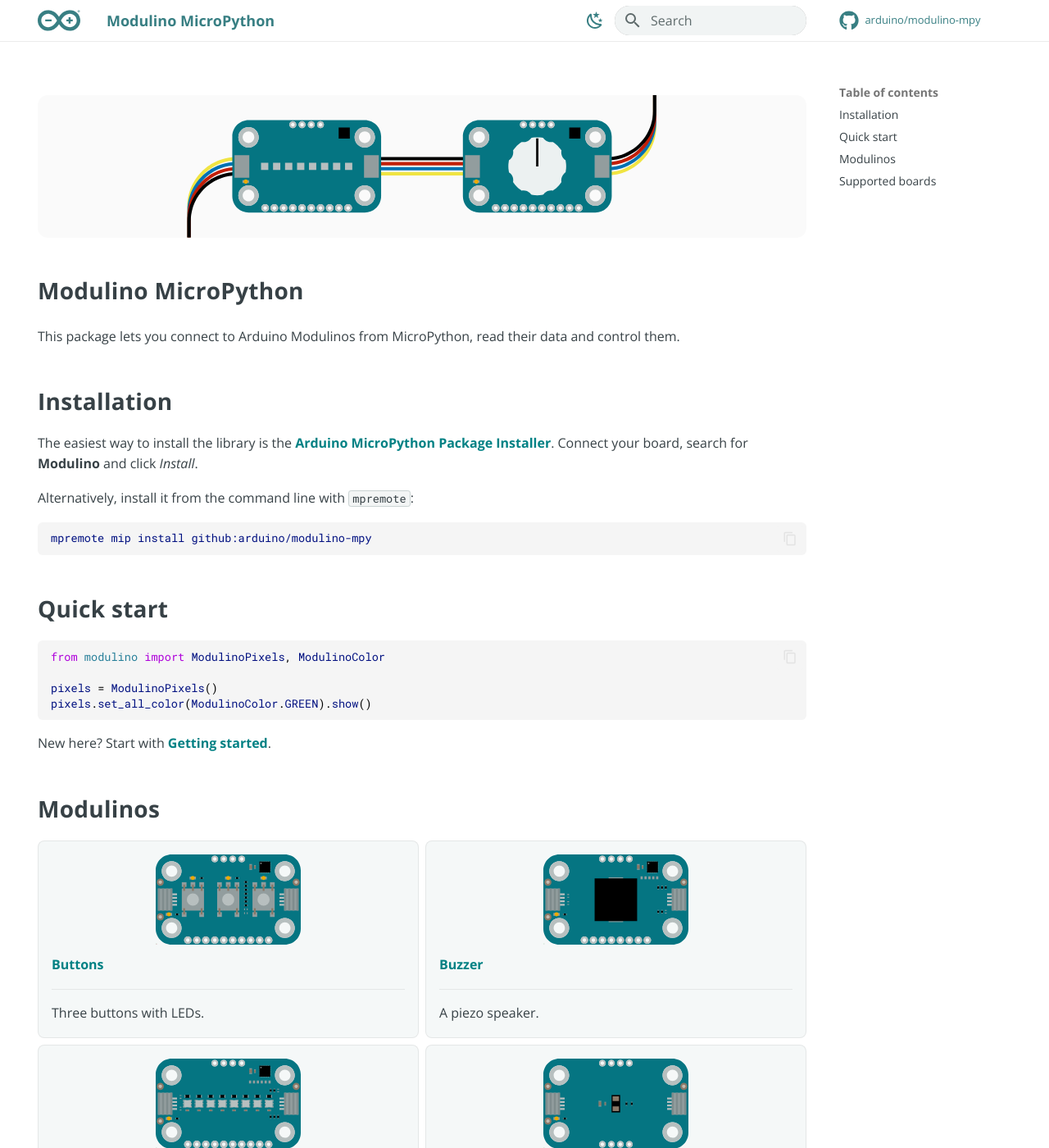
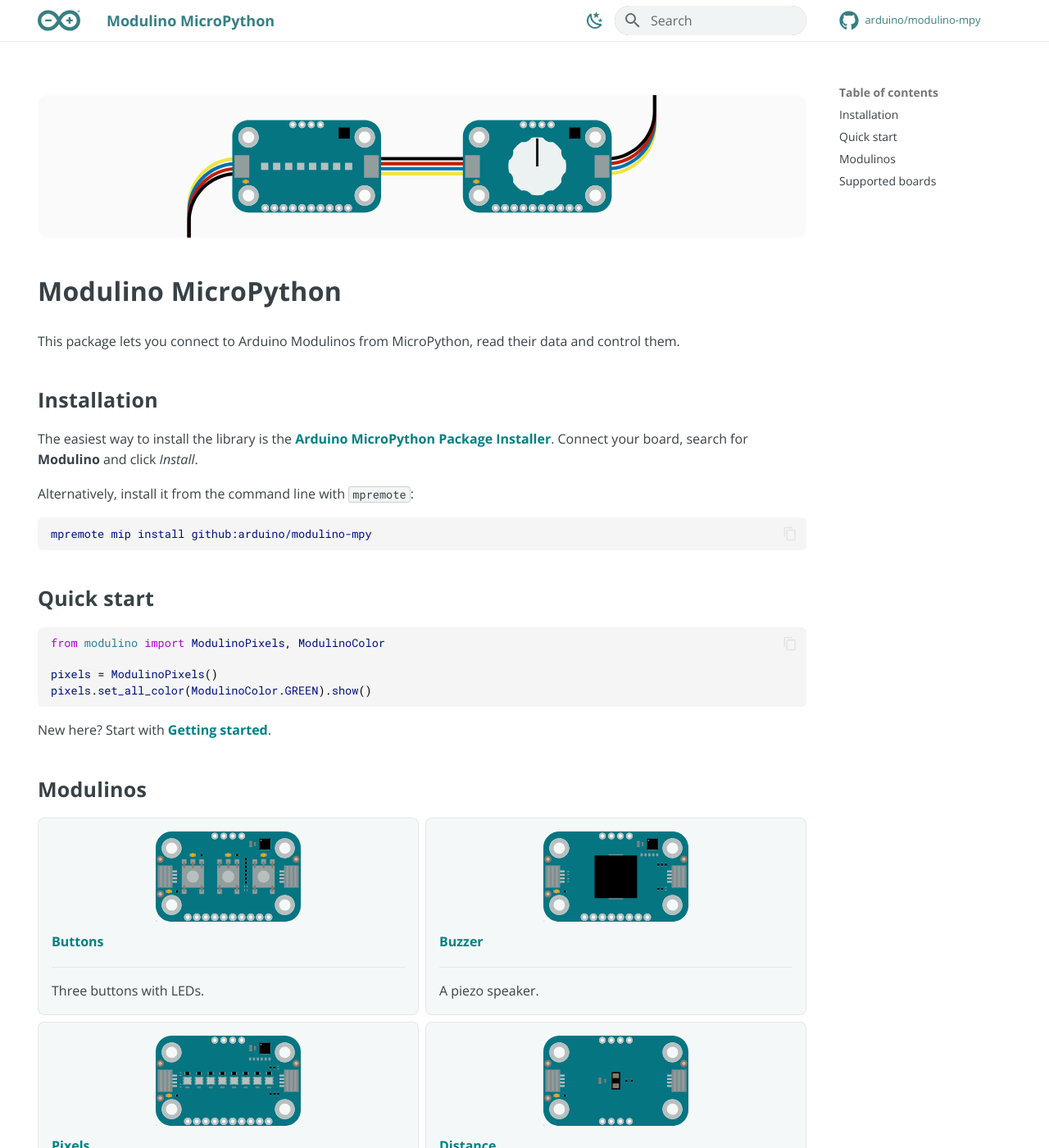
Before and after one commit to arduino/arduino-modulino-mpy, an MkDocs documentation site: the page built from docs/index.md, in a window 1280 px wide and 1400 px high. Shown: the whole window at 82% size. Built offline with MkDocs 1.6.1 and Material for MkDocs 9.7.7, drawn with Linux system fonts in a browser that asks for light colours; comment, search, counter and statistics services are not loaded.

Commit message:
Make H1 larger than H2

```diff
--- a/docs/stylesheets/extra.css
+++ b/docs/stylesheets/extra.css
@@ -125,14 +125,14 @@
   --arduino-code-border: #434f54;
 }
 
-/* 1 + 2: bold headings, Arduino sizes (1rem = 20px) */
+/* 1 + 2: bold headings, 32 / 25 / 20 / 16px (1rem = 20px) */
 .md-typeset h1, .md-typeset h2, .md-typeset h3, .md-typeset h4 {
   color: var(--arduino-heading-color);
   font-weight: 700;
   letter-spacing: .01em;
 }
-.md-typeset h1 { font-size: 1.4rem; line-height: 1.5; margin-bottom: .8em; }
-.md-typeset h2 { font-size: 1.4rem; line-height: 1.5; }
+.md-typeset h1 { font-size: 1.6rem; line-height: 1.4; margin-bottom: .8em; }
+.md-typeset h2 { font-size: 1.25rem; line-height: 1.5; }
 .md-typeset h3 { font-size: 1rem; line-height: 1.5; }
 .md-typeset h4 { font-size: .8rem; line-height: 1.7; }
 
```
